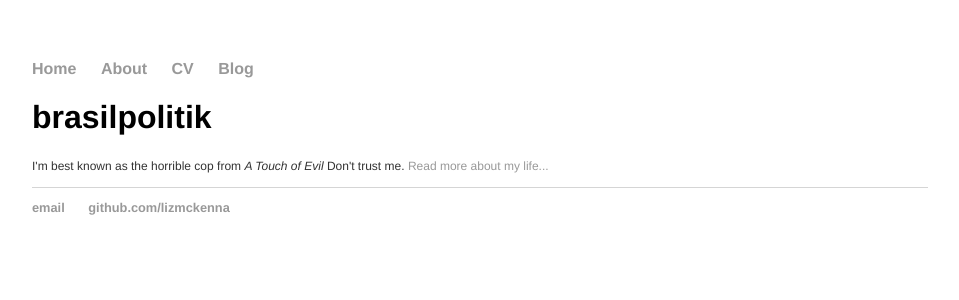
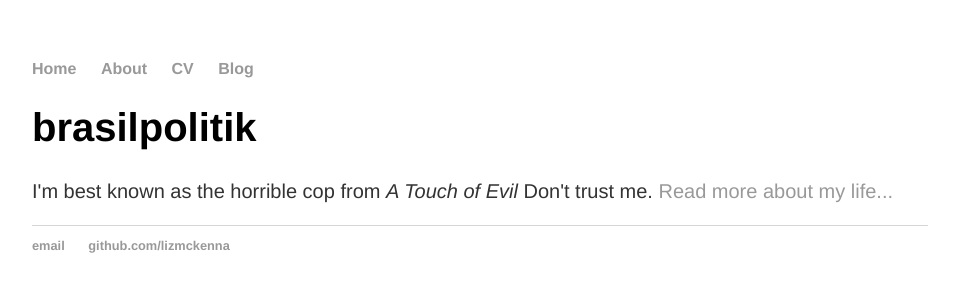
Before and after one commit to lizmckenna/elizabethmckenna.org, a Jekyll site: the page built from index.html, in a window 1280 px wide. Shown: the top 300 px of the page, without its empty margins (160-1119 px from the left). Built offline with Jekyll 4.4.1, drawn with Linux system fonts in a browser that asks for light colours.

Commit message:
Update main.css

```diff
--- a/css/main.css
+++ b/css/main.css
@@ -20,11 +20,11 @@ a:hover {
     text-decoration: underline;
 }
 h1 {
-    font-size: 2em;
+    font-size: 2.5em;
     font-family:'Helvetica', 'Arial';
 }
 p {
-    font-size: .75em;
+    font-size: 1.25em;
     line-height: 1.4em;
     color: #333;
     font-family:'Helvetica', 'Arial';
```
